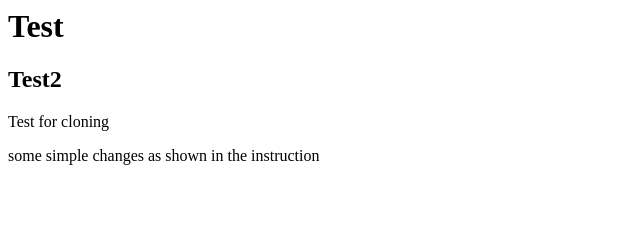
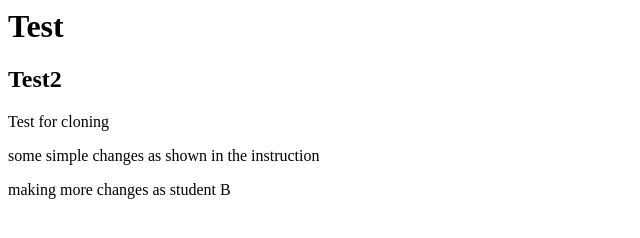
Before and after one commit to sykwag7/Seungyup, a plain HTML site: page index.html in a window 1280 px wide. Shown: the whole page, without its empty margins (0-640 px from the left). Drawn offline with Linux system fonts and the light colour scheme.

Commit message:
added another p tag

```diff
--- a/index.html
+++ b/index.html
@@ -12,6 +12,7 @@
     <h2>Test2</h2>
     <p>Test for cloning</p>
     <p>some simple changes as shown in the instruction</p>
+    <p>making more changes as student B</p>
 </body>
 
 </html>
```
